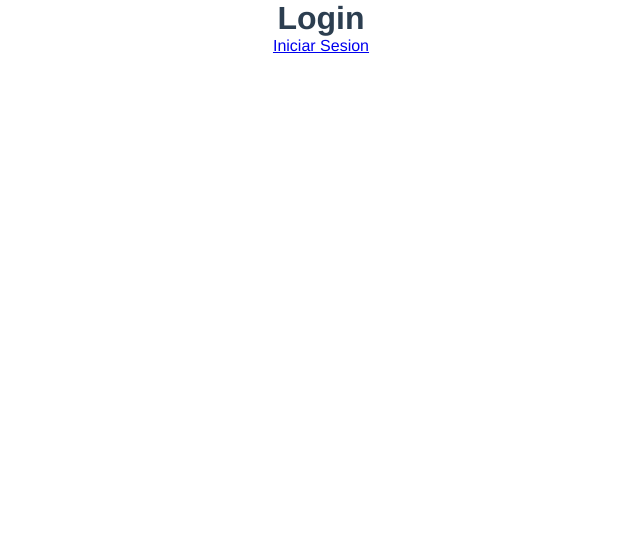
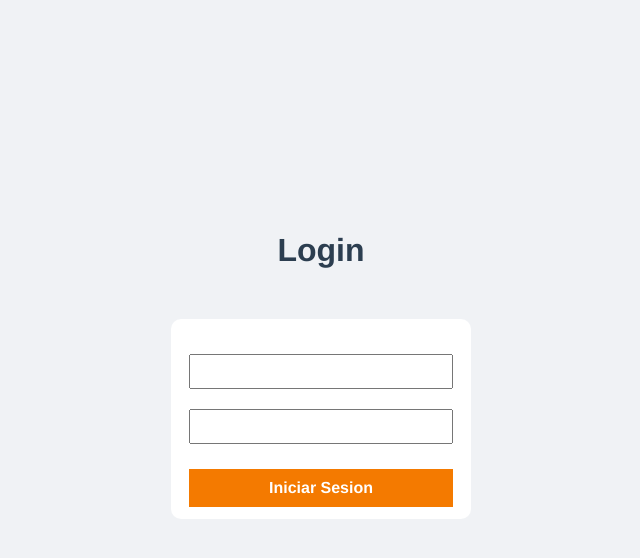
Before and after one commit to robertozh29/gestor-de-productos, a Vue app: page /login in a window 1280 px wide. Shown: the top 558 px of the page, without its empty margins (319-959 px from the left). Built offline with nearby package versions, Linux system fonts and the light colour scheme.

Commit message:
Login structure

```diff
--- a/src/views/login-page.vue
+++ b/src/views/login-page.vue
@@ -1,13 +1,46 @@
 <template>
     <div class="login container">
         <h1>Login</h1>
-        <router-link to="/">Iniciar Sesion</router-link>
+        <form action="">
+            <input type="email" name="" id="">
+            <input type="password" name="" id="">
+            <router-link to="/" class="link">Iniciar Sesion</router-link>
+        </form>
     </div>
 </template>
 
 <style scoped>
-router-link{
-    padding: 5px 10px;
-    background-color: #CCC;
+.login.container{
+    height: 100vh;
+    display: flex;
+    flex-direction: column;
+    justify-content: center;
+    align-items: center;
+    background-color: #f0f2f5;
+}
+.link{
+    padding: 10px 12px;
+    color: #FFF;
+    font-weight: 700;
+    background-color: #f47a00;
+    text-decoration: none;
+    margin-top: 15px;
+}
+
+form{
+    margin: 50px 0;
+    width: 300px;
+    height: 200px;
+    display: flex;
+    flex-direction: column;
+    justify-content: space-evenly;
+    background-color: #FFF;
+    padding: 25px 18px;
+    border-radius: 10px;
+}
+
+input{
+    padding: 8px;
+    margin: 10px 0;
 }
 </style>
```
